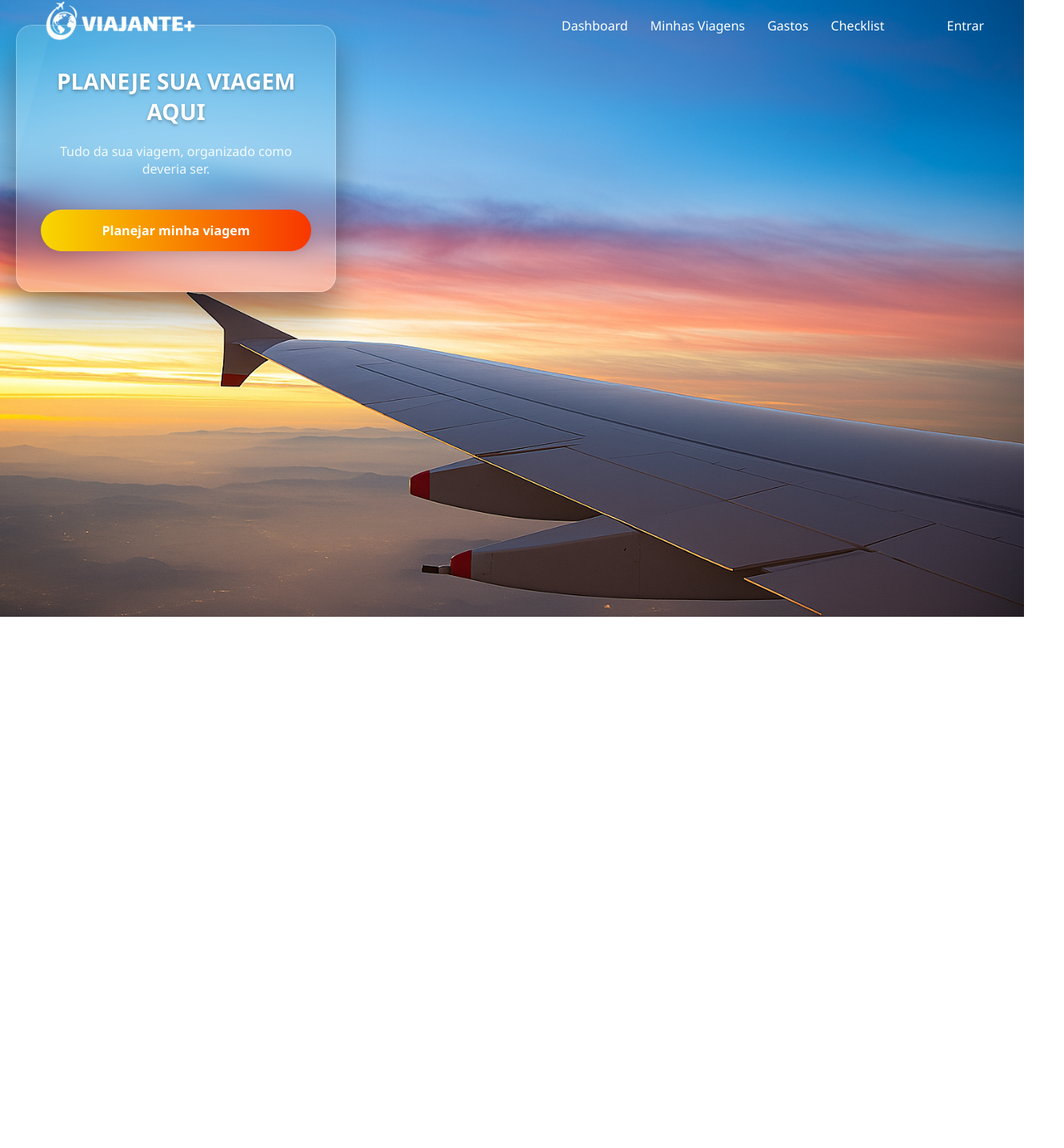
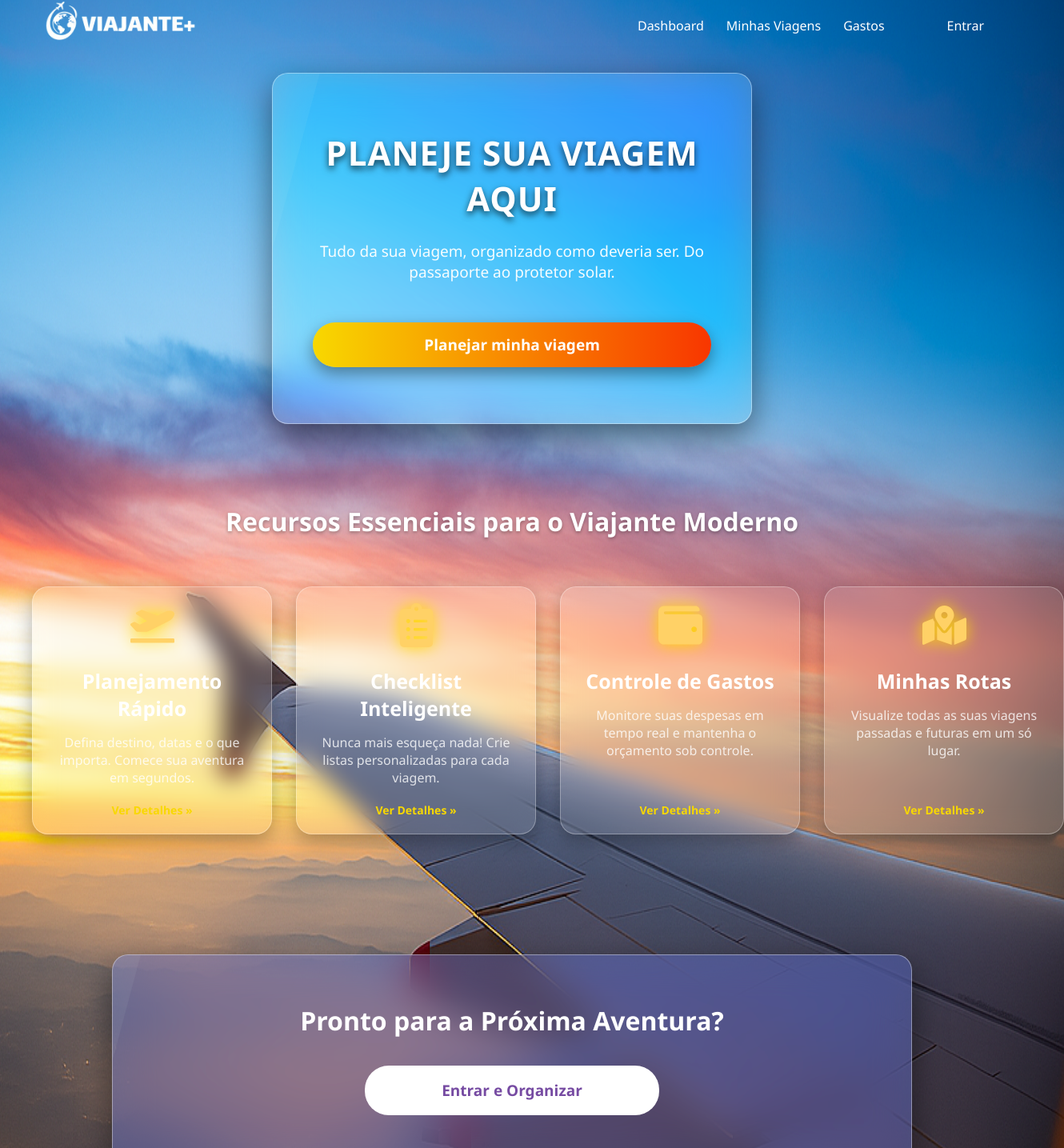
Before and after one commit to ArtthurBatista/tcc-senai, a React (Vite) app in the folder Tcc Senai/FrontEnd/: page / in a window 1280 px wide. Shown: the part 29-1464 px from the top of the page at 80% size, 1330 px wide, since content can reach past the window. Before the commit the page ends 800 px from the top, so only its background shows below. Built offline with nearby package versions, Linux system fonts and the light colour scheme.

Commit message:
front melhorado

```diff
--- a/Tcc Senai/FrontEnd/src/assets/Checklist/checklist.css
+++ b/Tcc Senai/FrontEnd/src/assets/Checklist/checklist.css
@@ -6,52 +6,29 @@
 }
 
 body {
+  /* Mantenha o body style */
   background: linear-gradient(135deg, #667eea 0%, #764ba2 100%);
   min-height: 100vh;
   padding: 20px;
   color: #fff;
 }
 
-.dashboard {
-  width: 100%;
-  max-width: 1200px;
-  margin: 0 auto;
-  padding-top: 20px;
+/* O wrapper para o componente Checklist na página de Detalhes */
+.checklist-component-wrapper {
+  margin-top: 20px;
+  padding-bottom: 20px;
 }
 
-.dashboard-header {
-  display: flex;
-  flex-direction: column;
-  align-items: center;
-  gap: 10px;
-  text-align: center;
-  padding-bottom: 30px;
-}
-
-.dashboard-header h1 {
-  font-size: 36px;
-  text-shadow: 0 2px 5px rgba(0, 0, 0, 0.3);
-}
-
-.dashboard-header p {
-  font-size: 16px;
-  color: rgba(255, 255, 255, 0.8);
-}
-
-.dashboard-content {
-  display: flex;
-  flex-direction: column;
-  gap: 20px;
-}
-
+/* Glass Card - Estilo visual principal */
 .glass-card {
   background: rgba(255, 255, 255, 0.1);
   border-radius: 20px;
   padding: 20px;
   backdrop-filter: blur(15px);
   border: 1px solid rgba(255, 255, 255, 0.3);
-  box-shadow: 0 8px 25px rgba(0, 0, 0, 0.3);
-  color: #fff;
+  /* Sombra leve para destacar, mesmo em fundo claro (detalhes.jsx) */
+  box-shadow: 0 8px 25px rgba(0, 0, 0, 0.2);
+  color: #fff; /* Texto branco para o efeito glass */
   width: 100%;
   transition: transform 0.3s ease;
 }
@@ -80,23 +57,21 @@ body {
   flex: 1;
   padding: 12px;
   border-radius: 10px;
-  border: 1px solid rgba(255, 255, 255, 0.3);
-  background: rgba(255, 255, 255, 0.1);
-  color: white;
+  border: 1px solid #ccc; /* Borda cinza */
+  background: #fff; /* Fundo branco */
+  color: #333; /* Cor do texto digitado escura */
   font-size: 16px;
-  backdrop-filter: blur(5px);
 }
 
 .checklist-form input::placeholder {
-  color: rgba(255, 255, 255, 0.6);
+  color: #999; /* Cor do placeholder cinza */
 }
 
 .add-button {
   padding: 12px 20px;
   border-radius: 10px;
   border: none;
-  background: rgba(255, 255, 255, 0.2);
-  color: white;
+  color: rgba(255, 255, 255, 0.1);
   font-size: 16px;
   font-weight: 600;
   cursor: pointer;
@@ -104,7 +79,7 @@ body {
 }
 
 .add-button:hover {
-  background: rgba(255, 255, 255, 0.3);
+  background: #667eea; /* Cor de hover (azul do tema) */
 }
 
 
@@ -144,6 +119,13 @@ body {
 
 .task-item span {
   font-size: 16px;
+  color: #333 !important; /* FORÇA a cor do texto a ser escura */
+  flex-grow: 1;
+}
+
+.task-item span.checked {
+  text-decoration: line-through;
+  color: #888 !important; /* FORÇA a cor do texto riscado a ser cinza */
 }
 
 .task-item.done span {
@@ -173,7 +155,7 @@ body {
   margin-top: 10px;
 }
 
-
+/* Media Query para responsividade */
 @media (max-width: 768px) {
   .checklist-form {
     flex-direction: column;
--- a/Tcc Senai/FrontEnd/src/assets/Checklist/checklist.jsx
+++ b/Tcc Senai/FrontEnd/src/assets/Checklist/checklist.jsx
@@ -1,13 +1,50 @@
-import React, { useState } from 'react';
+import React, { useState, useEffect } from 'react';
 import './CheckList.css';
 
-const CheckList = () => {
-  const [tasks, setTasks] = useState([]);
+const CheckList = ({ viagemId }) => {
+  const LOCAL_STORAGE_KEY = `viagemChecklist_${viagemId}`;
+
+
+  const [tasks, setTasks] = useState(() => {
+    try {
+      const savedTasks = localStorage.getItem(LOCAL_STORAGE_KEY);
+      return savedTasks ? JSON.parse(savedTasks) : [];
+    } catch (e) {
+      console.error("Erro ao carregar do localStorage:", e);
+      return [];
+    }
+  });
   const [taskInput, setTaskInput] = useState('');
+
+
+  useEffect(() => {
+    try {
+      localStorage.setItem(LOCAL_STORAGE_KEY, JSON.stringify(tasks));
+    } catch (e) {
+      console.error("Erro ao salvar no localStorage:", e);
+    }
+  }, [tasks, LOCAL_STORAGE_KEY]);
+
+  // Efeito para recarregar as tarefas se 'viagemId' mudar
+  useEffect(() => {
+    try {
+      const savedTasks = localStorage.getItem(LOCAL_STORAGE_KEY);
+      setTasks(savedTasks ? JSON.parse(savedTasks) : []);
+    } catch (e) {
+      console.error("Erro ao recarregar do localStorage:", e);
+      setTasks([]);
+    }
+  }, [viagemId, LOCAL_STORAGE_KEY]);
+
 
   const handleAddTask = () => {
     if (!taskInput.trim()) return;
-    setTasks([...tasks, { id: Date.now(), text: taskInput, done: false }]);
+    const newTask = {
+      id: Date.now(),
+      text: taskInput.trim(),
+      done: false
+    };
+    setTasks([...tasks, newTask]);
     setTaskInput('');
   };
 
@@ -23,14 +60,16 @@ const CheckList = () => {
     setTasks(tasks.filter((task) => task.id !== id));
   };
 
+  // Permite adicionar com a tecla Enter
+  const handleKeyDown = (e) => {
+    if (e.key === 'Enter') {
+        e.preventDefault();
+        handleAddTask();
+    }
+  };
+
   return (
-    <div className="dashboard">
-      <div className="dashboard-header">
-        <h1>Checklist de Viagem</h1>
-        <p>Organize tudo que você precisa levar ou fazer</p>
-      </div>
-
-      <div className="dashboard-content">
+    <div className="checklist-component-wrapper">
       <div className="glass-card full-width">
         <h2>Adicionar Item</h2>
         <div className="checklist-form">
@@ -39,17 +78,18 @@ const CheckList = () => {
             placeholder="Ex: Passaporte, Protetor solar..."
             value={taskInput}
             onChange={(e) => setTaskInput(e.target.value)}
+            onKeyDown={handleKeyDown}
           />
           <button className="add-button" onClick={handleAddTask}>
             Adicionar
           </button>
         </div>
 
-          <ul className="task-list">
         {tasks.length === 0 ? (
           <p className="empty-message">Nenhum item adicionado ainda.</p>
         ) : (
-              tasks.map((task) => (
+          <ul className="task-list">
+            {tasks.map((task) => (
               <li key={task.id} className={`task-item ${task.done ? 'done' : ''}`}>
                 <label>
                   <input
@@ -63,10 +103,9 @@ const CheckList = () => {
                   Excluir
                 </button>
               </li>
-              ))
+            ))}
+          </ul>
         )}
-          </ul>
-        </div>
       </div>
     </div>
   );
--- a/Tcc Senai/FrontEnd/src/assets/Header/header.jsx
+++ b/Tcc Senai/FrontEnd/src/assets/Header/header.jsx
@@ -13,7 +13,6 @@ function Header() {
           <li><Link to="/dashboard">Dashboard</Link></li>
           <li><Link to="/minhas-viagens">Minhas Viagens</Link></li>
           <li><a href="/gastos">Gastos</a></li>
-          <li><Link to="/checklist">Checklist</Link></li>
           <li className="entrar"><Link to="/login">Entrar</Link></li>
         </ul>
       </nav>
--- a/Tcc Senai/FrontEnd/src/assets/Home/home.css
+++ b/Tcc Senai/FrontEnd/src/assets/Home/home.css
@@ -5,20 +5,44 @@
     font-family: 'Segoe UI', Tahoma, Geneva, Verdana, sans-serif;
 }
 
-.content {
-    width: 400px;
-    padding: 50px 30px;
+/* Fundo Principal */
+body {
+    background: linear-gradient(135deg, #667eea 0%, #764ba2 100%);
+    min-height: 100vh;
+    color: #fff;
+}
+
+/* Container da Página Home */
+.home-container {
+    display: flex;
+    flex-direction: column;
+    align-items: center;
+    padding: 60px 20px 80px 20px; /* Mais padding embaixo */
+    gap: 80px; /* Espaço entre seções */
+    width: 100%;
+    max-width: 1300px;
+    margin: 0 auto;
+}
+
+/* Estilo Base para o Glass-Card (Efeito de Vidro Aprimorado) */
+.content, .glass-card {
     border-radius: 20px;
-    backdrop-filter: blur(15px);
-    background: rgba(225, 255, 225, 0.1);
-    border: 1px solid rgba(255, 255, 255, 0.3);
-    box-shadow: 0 25px 45px rgba(0, 0, 0, 0.4);
-    text-align: center;
+    backdrop-filter: blur(25px) saturate(180%); /* Blur forte */
+    border: 1px solid rgba(255, 255, 255, 0.4); /* Borda visível */
+    box-shadow: 0 15px 40px rgba(0, 0, 0, 0.5); /* Sombra destacada */
     position: relative;
     overflow: hidden;
+    color: #fff;
+    transition: transform 0.3s ease, box-shadow 0.3s ease;
 }
 
+.glass-card {
+    background: rgba(255, 255, 255, 0.1); /* Fundo sutil */
+    padding: 30px;
+    text-align: center;
+}
 
+/* Efeito de Brilho (Seu efeito original, restaurado para .content) */
 .content::before {
     content: '';
     position: absolute;
@@ -26,48 +50,223 @@
     left: -100%;
     width: 100%;
     height: 100%;
-    background: rgba(225, 255, 225, 0.05);
+    background: rgba(225, 255, 225, 0.05); /* Seu brilho original */
     transform: skewX(-15deg);
     transition: 0.5s;
     pointer-events: none;
+    z-index: 1; /* Garante que o brilho fique acima do fundo do card */
 }
 
 .content:hover::before {
     left: 120%;
 }
 
-
-.content h1 {
-    color: #fff;
-    font-size: 28px;
-    font-weight: 600;
-    margin-bottom: 20px;
-    text-shadow: 0 2px 4px rgba(0,0,0,0.3);
+/* HERO CARD (Seção Principal) */
+.hero-card {
+    width: 100%;
+    max-width: 600px;
+    padding: 70px 50px;
+    background: rgba(225, 255, 225, 0.15); /* Restaura o fundo original do hero */
+    text-align: center;
+    z-index: 0; /* Para que o ::before funcione corretamente */
 }
 
-.content p {
-    color: rgba(255, 255, 255, 0.9);
-    margin-bottom: 40px;
-    font-size: 16px;
+.hero-card h1 {
+    font-size: 42px;
+    font-weight: 800;
+    text-transform: uppercase;
+    margin-bottom: 25px;
+    letter-spacing: 1px;
+    text-shadow: 0 4px 8px rgba(0,0,0,0.7);
+    color: #fff;
 }
 
+.hero-card p {
+    font-size: 19px;
+    color: rgba(255, 255, 255, 0.95);
+    margin-bottom: 50px;
+}
 
-.content button {
+/* Estilo do Botão Principal (Restaurando cores originais) */
+.hero-card button {
     width: 100%;
     padding: 15px;
     border: none;
     border-radius: 35px;
     background: linear-gradient(to right, #f8d800, #f83600);
     color: #fff;
-    font-size: 16px;
-    font-weight: 600;
+    font-size: 19px;
+    font-weight: 700;
     cursor: pointer;
     transition: all 0.3s ease;
-    box-shadow: 0 5px 15px rgba(0, 0, 0, 0.1);
+    box-shadow: 0 8px 20px rgba(0, 0, 0, 0.4);
 }
 
-.content button:hover {
+.hero-card button:hover {
     background: linear-gradient(to right, #dabd00, #d62f01);
-    transform: translateY(-3px);
-    box-shadow: 0 8px 20px rgba(0, 0, 0, 0.2);
+    transform: translateY(-4px);
+    box-shadow: 0 12px 30px rgba(0, 0, 0, 0.5);
 }
+
+
+/* --- SEÇÃO DE RECURSOS (FEATURES) --- */
+
+.features-section {
+    width: 100%;
+    padding: 20px 0;
+    text-align: center;
+}
+
+.features-section h2 {
+    font-size: 32px;
+    margin-bottom: 60px;
+    text-shadow: 0 2px 4px rgba(0,0,0,0.3);
+}
+
+.features-grid {
+    display: grid;
+    /* 4 colunas fixas para desktop */
+    grid-template-columns: repeat(4, 1fr);
+    gap: 30px;
+    width: 100%;
+    max-width: 1200px;
+    margin: 0 auto;
+}
+
+.feature-card {
+    background: rgba(255, 255, 255, 0.1);
+    cursor: pointer;
+    display: flex;
+    flex-direction: column;
+    align-items: center;
+    justify-content: flex-start;
+    min-height: 280px;
+    padding: 30px;
+}
+
+.feature-card:hover {
+    transform: translateY(-12px);
+    box-shadow: 0 25px 50px rgba(0, 0, 0, 0.7);
+    background: rgba(255, 255, 255, 0.25);
+}
+
+.feature-icon {
+    font-size: 55px;
+    color: #ffd166;
+    margin-bottom: 25px;
+    filter: drop-shadow(0 0 10px rgba(255, 217, 0, 1));
+}
+
+.feature-card h3 {
+    margin-bottom: 15px;
+    font-size: 25px;
+    font-weight: 600;
+}
+
+.feature-card p {
+    font-size: 16px;
+    color: rgba(255, 255, 255, 0.8);
+    flex-grow: 1;
+    margin-bottom: 20px;
+}
+
+.card-action {
+    font-size: 14px;
+    color: #f8d800;
+    font-weight: 700;
+    transition: color 0.3s ease;
+}
+
+.feature-card:hover .card-action {
+    color: #fff;
+    text-shadow: 0 0 5px #f8d800;
+}
+
+
+/* --- SEÇÃO CTA (CALL TO ACTION) --- */
+.cta-card {
+    width: 100%;
+    max-width: 1000px;
+    padding: 60px 40px;
+    margin-top: 50px;
+    background: rgba(102, 126, 234, 0.35);
+    display: flex;
+    flex-direction: column;
+    align-items: center;
+    z-index: 0; /* Para que o ::before funcione corretamente */
+}
+
+.cta-card h2 {
+    font-size: 32px;
+    margin-bottom: 35px;
+    font-weight: 700;
+}
+
+.cta-button {
+    width: 40%;
+    max-width: 400px;
+    padding: 18px;
+    border-radius: 30px;
+    background: #fff;
+    color: #764ba2;
+    font-size: 19px;
+    font-weight: 800;
+    border: none;
+    cursor: pointer;
+    transition: all 0.3s ease;
+}
+
+.cta-button:hover {
+    background: #f8d800;
+    color: #333;
+    transform: scale(1.05);
+    box-shadow: 0 6px 15px rgba(0, 0, 0, 0.4);
+}
+
+/* --- MEDIA QUERIES (Responsividade) --- */
+
+@media (max-width: 1200px) {
+    .features-grid {
+        /* Permite 2 ou mais colunas em telas de tablet grandes */
+        grid-template-columns: repeat(auto-fit, minmax(280px, 1fr));
+        justify-content: center;
+        gap: 30px;
+    }
+}
+
+@media (max-width: 768px) {
+    .home-container {
+        gap: 60px;
+        padding: 40px 15px;
+    }
+
+    .hero-card {
+        padding: 50px 30px;
+        max-width: 100%;
+    }
+
+    .hero-card h1 {
+        font-size: 34px;
+    }
+
+    .features-section h2, .cta-card h2 {
+        font-size: 28px;
+    }
+
+    .features-grid {
+        grid-template-columns: 1fr; /* Uma coluna em telas menores */
+    }
+
+    .feature-card {
+        min-height: auto;
+    }
+
+    .cta-card {
+        padding: 40px 20px;
+    }
+
+    .cta-button {
+        width: 80%;
+        font-size: 18px;
+    }
+}
--- a/Tcc Senai/FrontEnd/src/assets/Home/home.jsx
+++ b/Tcc Senai/FrontEnd/src/assets/Home/home.jsx
@@ -1,22 +1,81 @@
 import React from 'react';
 import { useNavigate } from 'react-router-dom';
 import './home.css';
+import { FaClipboardList, FaPlaneDeparture, FaWallet, FaMapMarkedAlt } from 'react-icons/fa';
+
+// Estrutura dos Cards de Funcionalidade
+const featureCards = [
+    {
+        title: "Planejamento Rápido",
+        description: "Defina destino, datas e o que importa. Comece sua aventura em segundos.",
+        icon: FaPlaneDeparture,
+        route: "/planejar"
+    },
+    {
+        title: "Checklist Inteligente",
+        description: "Nunca mais esqueça nada! Crie listas personalizadas para cada viagem.",
+        icon: FaClipboardList,
+        route: "/checklist"
+    },
+    {
+        title: "Controle de Gastos",
+        description: "Monitore suas despesas em tempo real e mantenha o orçamento sob controle.",
+        icon: FaWallet,
+        route: "/gastos"
+    },
+    {
+        title: "Minhas Rotas",
+        description: "Visualize todas as suas viagens passadas e futuras em um só lugar.",
+        icon: FaMapMarkedAlt,
+        route: "/dashboard"
+    },
+];
 
 function Home() {
     const navigate = useNavigate();
 
-  const handleClick = () => {
-    navigate('/planejar');
+    const handleNavigate = (route) => {
+        navigate(route);
     };
 
     return (
-    <div className="content">
+        <div className="home-container">
+            {/* Seção Principal (Hero) */}
+            <div className="content hero-card">
                 <h1>PLANEJE SUA VIAGEM AQUI</h1>
-      <p>Tudo da sua viagem, organizado como deveria ser.</p>
-      <button onClick={handleClick}>Planejar minha viagem</button>
+                <p>Tudo da sua viagem, organizado como deveria ser. Do passaporte ao protetor solar.</p>
+                <button onClick={() => handleNavigate('/planejar')}>
+                    Planejar minha viagem
+                </button>
             </div>
 
+            {/* Seção de Cards - Recursos Essenciais */}
+            <div className="features-section">
+                <h2>Recursos Essenciais para o Viajante Moderno</h2>
+                <div className="features-grid">
+                    {featureCards.map((card, index) => (
+                        <div
+                            key={index}
+                            className="glass-card feature-card"
+                            onClick={() => handleNavigate(card.route)}
+                        >
+                            <card.icon className="feature-icon" />
+                            <h3>{card.title}</h3>
+                            <p>{card.description}</p>
+                            <span className="card-action">Ver Detalhes »</span>
+                        </div>
+                    ))}
+                </div>
+            </div>
 
+            {/* Seção de Chamada para Ação (CTA) */}
+            <div className="content cta-card">
+                <h2>Pronto para a Próxima Aventura?</h2>
+                <button onClick={() => handleNavigate('/login')} className="cta-button">
+                    Entrar e Organizar
+                </button>
+            </div>
+        </div>
     );
 }
 
--- /dev/null
+++ b/package.json
@@ -0,0 +1,5 @@
+{
+  "dependencies": {
+    "react-icons": "^5.5.0"
+  }
+}
```
Also changed, not shown: Tcc Senai/FrontEnd/src/assets/DetalhesViagem/detalhes.css (+4 -10 lines), Tcc Senai/FrontEnd/src/assets/DetalhesViagem/detalhes.jsx (+11 -6 lines), 1 other file (tests, documents, lock files or other folders). Lines whose indentation alone changed are shown as unchanged.
